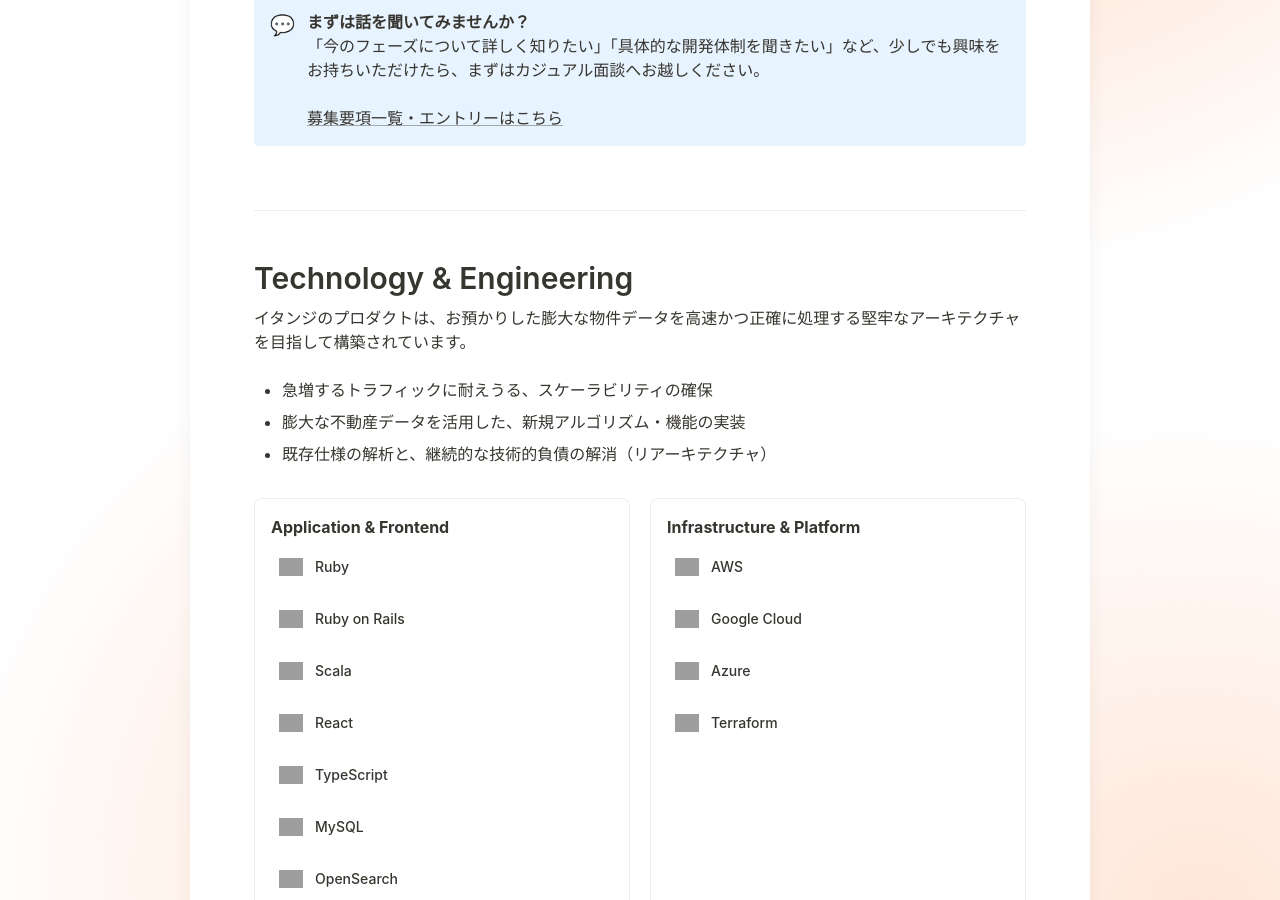
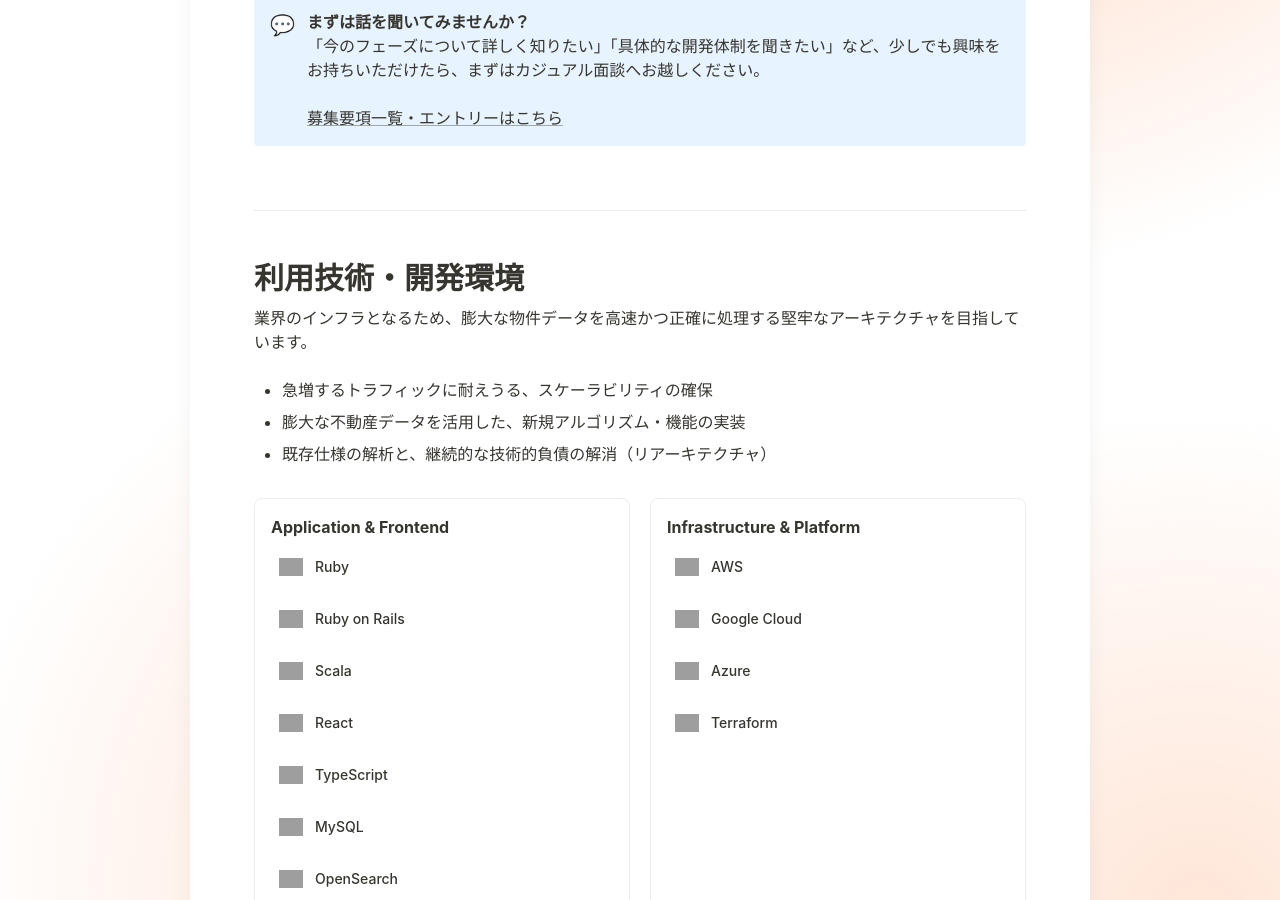
Before and after one commit to itandi/entrance-book, a Jekyll site: the page built from index.md, in a window 1280 px wide and 900 px high, scrolled down 4121 px. Built offline with Jekyll 4.4.1, drawn with Linux system fonts in a browser that asks for light colours; some of the changed text lies outside the part shown; grey boxes are pictures that could not be loaded.

Commit message:
文言調整

```diff
--- a/_includes/components/greeting.html
+++ b/_includes/components/greeting.html
@@ -1,6 +1,6 @@
 <div class="container">
   <div class="greeting-section">
-    <h2>Entrance Bookについて</h2>
+    <h2>はじめに</h2>
     <p>この度はイタンジ株式会社に興味をお持ちいただき、誠にありがとうございます！</p>
     <p>この「Entrance Book」は、イタンジへの参画に興味をお持ちいただいたエンジニアの方々へ、私たちのリアルをより深く知っていただくために作成しました。</p>
     <p>私たちは、選考を一方的な「評価の場」とは捉えていません。 不動産業界という巨大なレガシー市場をアップデートするためには、お互いの価値観や技術への向き合い方が合致し、双方が納得感を持って同じ船に乗ることが不可欠だと考えているからです。</p>
--- a/_includes/components/selection_flow.html
+++ b/_includes/components/selection_flow.html
@@ -1,6 +1,6 @@
 <div class="notion-section">
     <hr class="notion-divider">
-    <h2>Selection Flow</h2>
+    <h2>選考フロー</h2>
     <p>選考プロセスはシンプルです。まずはカジュアル面談からスタートしましょう。</p>
 
     <div class="sf-container"
--- a/_includes/components/technology.html
+++ b/_includes/components/technology.html
@@ -1,7 +1,7 @@
 <div class="notion-section">
     <hr class="notion-divider">
-    <h2>Technology & Engineering</h2>
-    <p>イタンジのプロダクトは、お預かりした膨大な物件データを高速かつ正確に処理する堅牢なアーキテクチャを目指して構築されています。</p>
+    <h2>利用技術・開発環境</h2>
+    <p>業界のインフラとなるため、膨大な物件データを高速かつ正確に処理する堅牢なアーキテクチャを目指しています。</p>
     <ul class="notion-list">
         <li class="notion-list-item">急増するトラフィックに耐えうる、スケーラビリティの確保</li>
         <li class="notion-list-item">膨大な不動産データを活用した、新規アルゴリズム・機能の実装</li>
```
